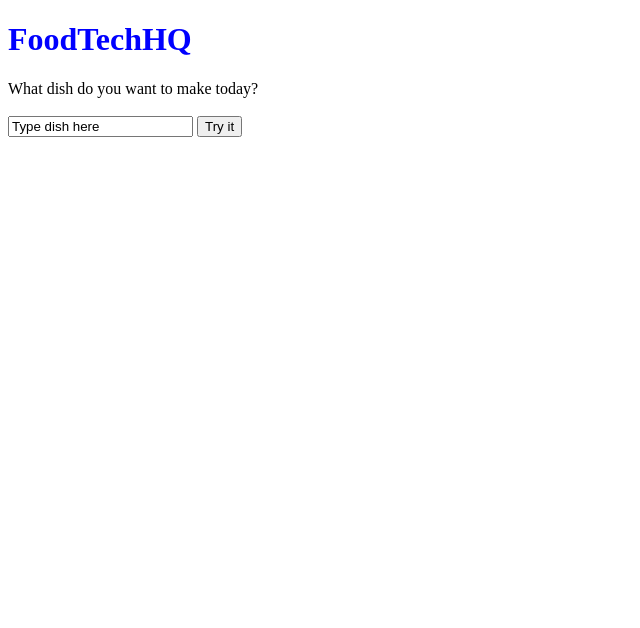
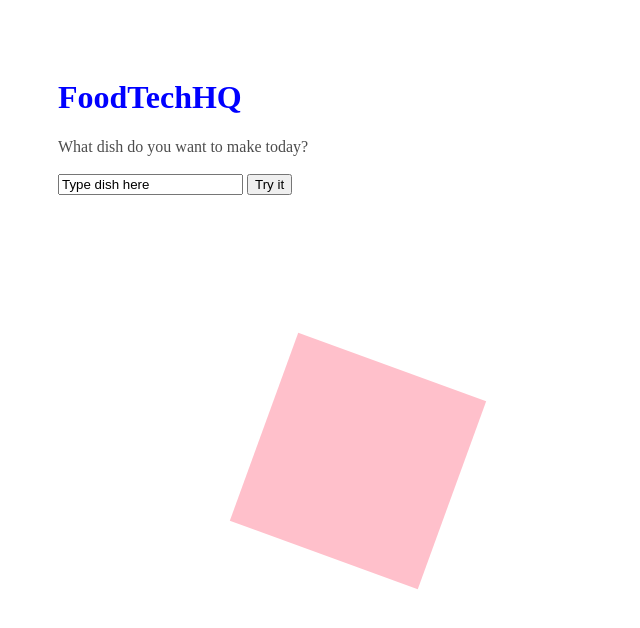
Before and after one commit to abhargv3/FoodTech, a plain HTML site: page index.html in a window 1280 px wide. Shown: the whole page, without its empty margins (0-640 px from the left). Drawn offline with Linux system fonts and the light colour scheme.

Commit message:
pink box

```diff
--- a/index.html
+++ b/index.html
@@ -3,6 +3,10 @@
 <title>FoodTechHQ</title>
 <head>
   <link rel="stylesheet" href="style.css">
+  <meta charset="utf-8">
+  <meta http-equiv="X-UA-Compatible" content="IE=edge">
+  <meta name="viewport" content="width=device-width, initial-scale=1">
+
 <h1 id="h1_blue"> FoodTechHQ </h1>
 </head>
 
@@ -19,5 +23,7 @@
 
     <script src="recipe_Data.js"></script>
 
+    <div class="box"> </div>
+
 </body>
 </html>
--- a/style.css
+++ b/style.css
@@ -2,3 +2,17 @@
   font: Arial, Helvetica, sans-serif;
   color: blue;
 }
+
+body{
+  padding: 50px;
+  color: rgba(0,0,0,0.7);
+}
+
+.box{
+  display: inline-block;
+  background: pink;
+  width: 200px;
+  height: 200px;
+  transform: translate(200px, 150px) rotate(20deg);
+transition: transform 300ms ease-in-out;
+}
```
Also changed, not shown: 1 other file.
